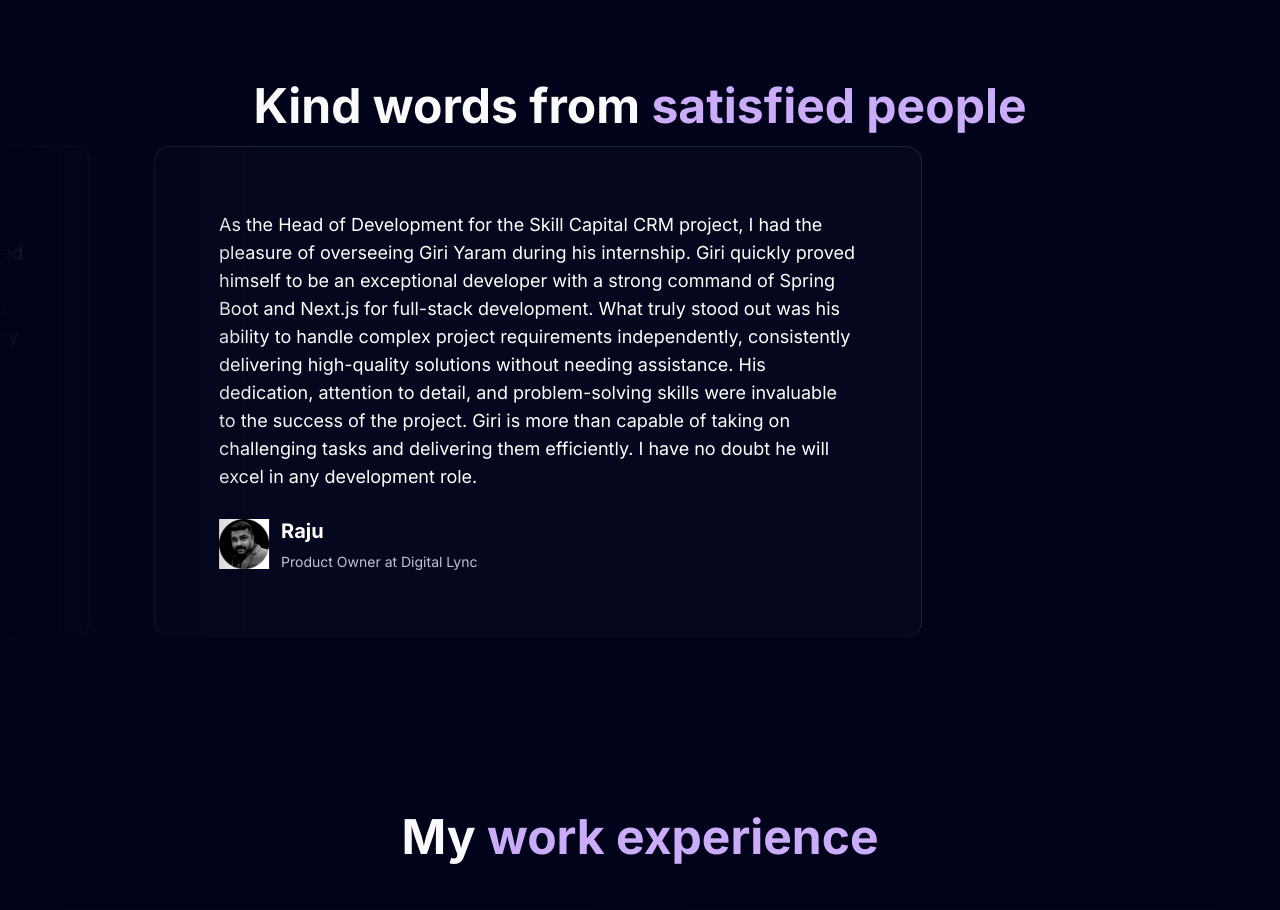
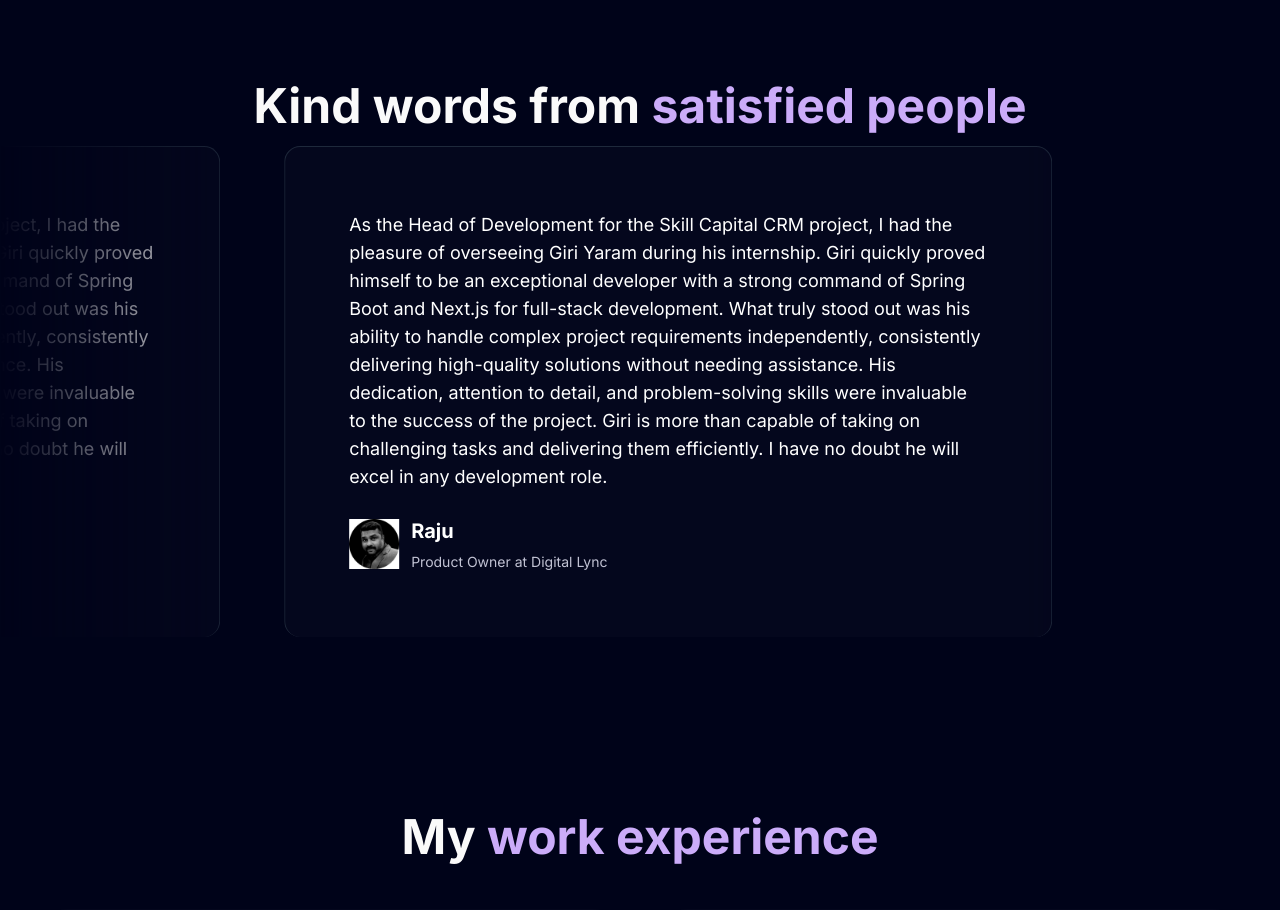
Before and after one commit to giriyaram/giri-yaram-portolio, a Next.js app: page / in a window 1280 px wide. Shown: the part 2700-3610 px from the top of the page. Built offline with nearby package versions, Linux system fonts and the light colour scheme.

Commit message:
changed testimonial speed

```diff
--- a/src/components/Clients.tsx
+++ b/src/components/Clients.tsx
@@ -21,7 +21,7 @@ const Clients = () => {
           <InfiniteMovingCards
             items={testimonials}
             direction="right"
-            speed="normal"
+            speed="fast"
           />
         </div>
 
```
